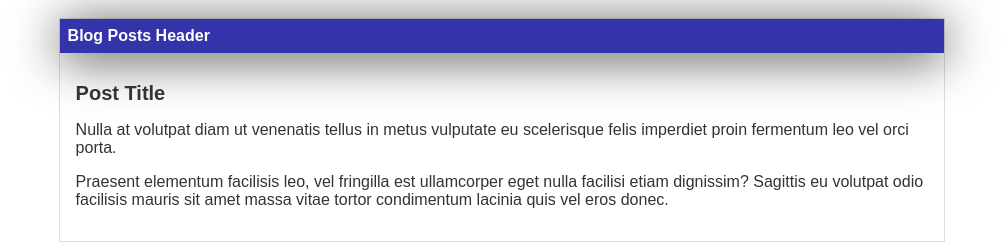
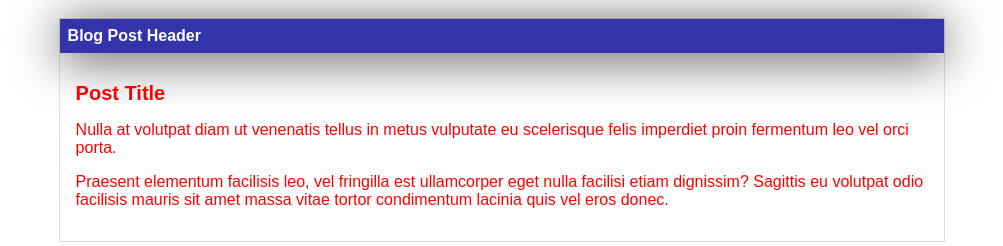
Before and after one commit to EdiPalom/hyperblog, a plain HTML site: page index.html in a window 1280 px wide. Shown: the whole page, without its empty margins (138-1141 px from the left). Drawn offline with Linux system fonts and the light colour scheme.

Commit message:
Changed header and text color

```diff
--- a/css/main.css
+++ b/css/main.css
@@ -1,6 +1,6 @@
 
 body{
-    color:#333;
+    color:red;
     text-align: left;
     font-family: "Arial";
     padding-top:10px;
--- a/index.html
+++ b/index.html
@@ -10,7 +10,7 @@
   <body>
     <div id="container">
       <div id="header">
-        Blog Posts Header
+        Blog Post Header
       </div>
 
       <div id="post">
```
